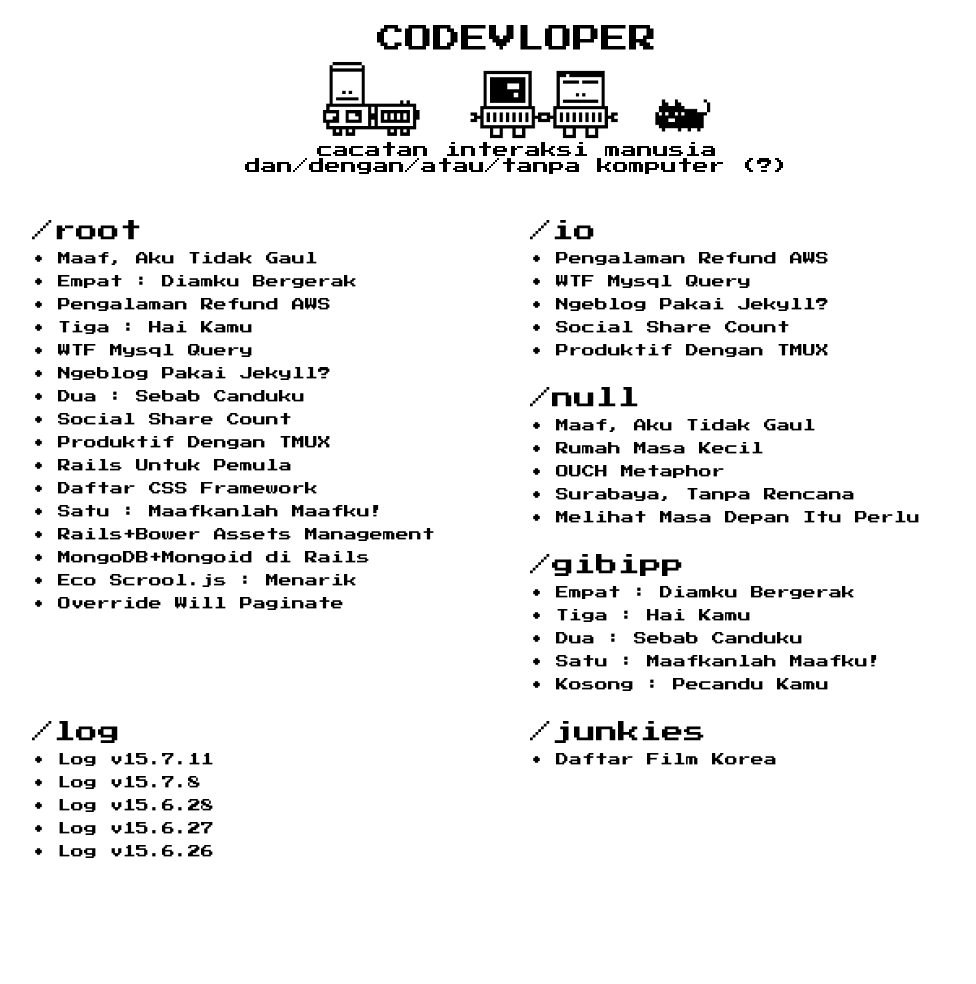
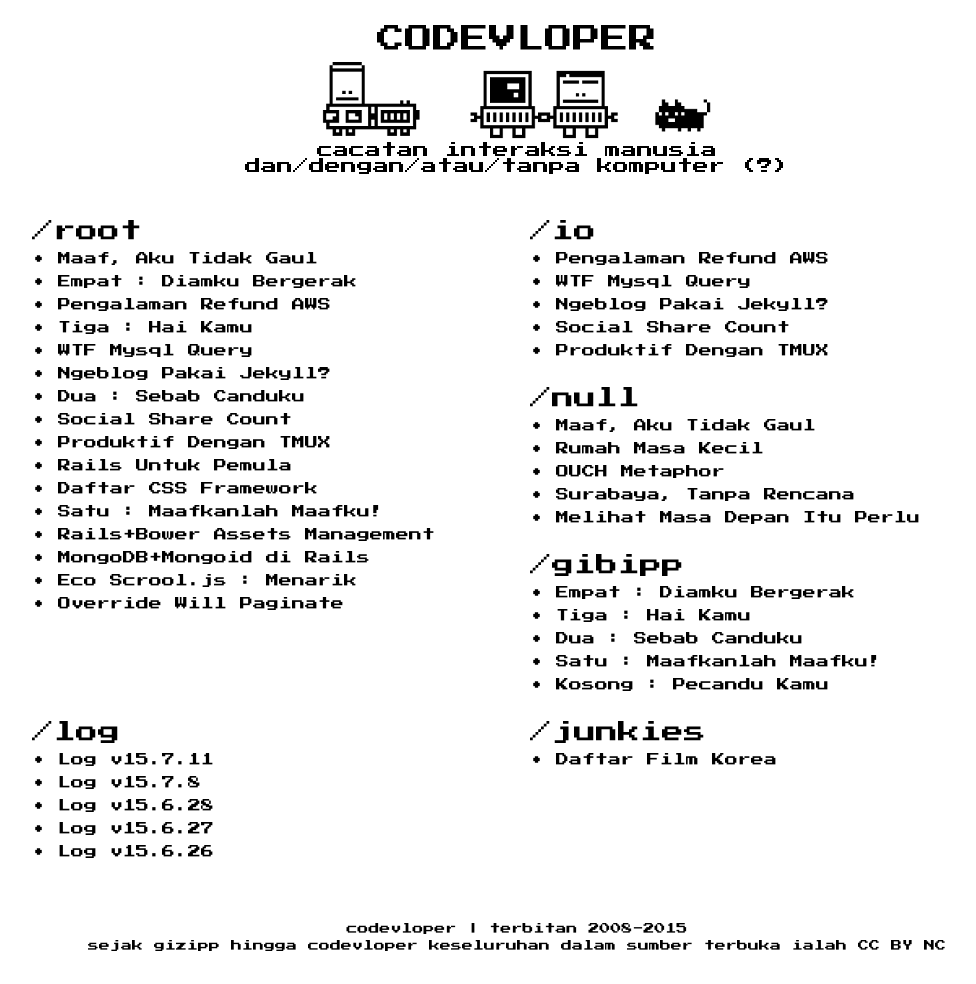
Before and after one commit to gizipp/blogspot, a Jekyll site: the page built from index.html, in a window 1280 px wide. Shown: the whole page, without its empty margins (123-1099 px from the left). Built offline with Jekyll 4.4.1, drawn with Linux system fonts in a browser that asks for light colours; before the commit the page ends 925 px from its top, so only the background shows below that.

Commit message:
add footer

```diff
--- a/_includes/footer.html
+++ b/_includes/footer.html
@@ -1,10 +1,19 @@
 <div class="site-footer">
   <footer>
     <div class="container">
-      Codevloper - Catatan cacatan programmer
+      codevloper | terbitan 2008-2015 </br>sejak <a href="http://gizipp.com">gizipp</a> hingga <a href="/about">codevloper</a> keseluruhan dalam <a href="https://github.com/codevloper/codevloper.io">sumber terbuka</a> ialah <a href="http://creativecommons.org/licenses/by-nc/4.0/">CC BY NC</a>
     </div>
   </footer>
 </div>
 
 <!-- Loading in some scripts here -->
-<script src="https://ajax.googleapis.com/ajax/libs/jquery/1.11.2/jquery.min.js"></script>
+<script>
+  (function(i,s,o,g,r,a,m){i['GoogleAnalyticsObject']=r;i[r]=i[r]||function(){
+  (i[r].q=i[r].q||[]).push(arguments)},i[r].l=1*new Date();a=s.createElement(o),
+  m=s.getElementsByTagName(o)[0];a.async=1;a.src=g;m.parentNode.insertBefore(a,m)
+  })(window,document,'script','//www.google-analytics.com/analytics.js','ga');
+
+  ga('create', 'UA-29500251-11', 'auto');
+  ga('send', 'pageview');
+
+</script>
--- a/_layouts/default.html
+++ b/_layouts/default.html
@@ -17,16 +17,7 @@
 
     {{ content }}
 
-    <script>
-      (function(i,s,o,g,r,a,m){i['GoogleAnalyticsObject']=r;i[r]=i[r]||function(){
-      (i[r].q=i[r].q||[]).push(arguments)},i[r].l=1*new Date();a=s.createElement(o),
-      m=s.getElementsByTagName(o)[0];a.async=1;a.src=g;m.parentNode.insertBefore(a,m)
-      })(window,document,'script','//www.google-analytics.com/analytics.js','ga');
-
-      ga('create', 'UA-29500251-11', 'auto');
-      ga('send', 'pageview');
-
-    </script>
+    {% include footer.html %}
 
   </body>
 </html>
--- a/css/app.scss
+++ b/css/app.scss
@@ -262,3 +262,12 @@ pre {
   line-height: 16px;
   padding-bottom: 40px;
 }
+
+.site-footer {
+  padding-bottom: 30px;
+}
+
+footer {
+  font-size: 11px;
+  line-height: 17px;
+}
```
